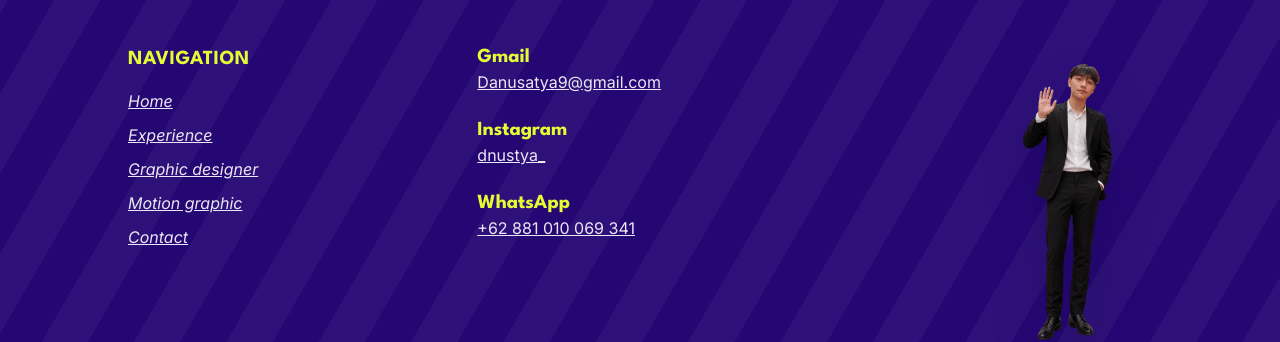
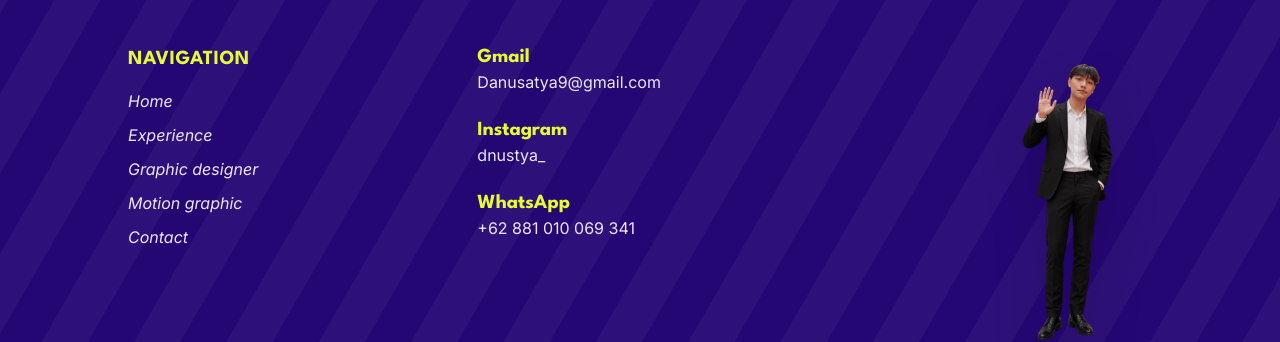
Before and after one commit to RayhanDev9/portfolio-danu, a React (Vite) app: page /portfolio-danu/experience in a window 1280 px wide. Shown: the part 1498-1840 px from the top of the page. Built offline with nearby package versions, Linux system fonts and the light colour scheme; a web font is replaced by a local one.

Commit message:
fix(footer): remove link underlines and add smooth scroll to top on navigation

```diff
--- a/src/components/layout/Footer.tsx
+++ b/src/components/layout/Footer.tsx
@@ -27,6 +27,10 @@
 ];
 
 export default function Footer() {
+  const handleScrollTop = () => {
+    window.scrollTo({ top: 0, left: 0, behavior: "smooth" });
+  };
+
   return (
     <footer
       id="footer"
@@ -62,7 +66,8 @@
                 <li key={link.href}>
                   <Link
                     to={link.href}
-                    className="font-sans italic underline text-white/90 text-sm sm:text-base hover:text-[#e5fc34] transition-colors duration-200"
+                    onClick={handleScrollTop}
+                    className="font-sans italic no-underline text-white/90 text-sm sm:text-base hover:text-[#e5fc34] transition-colors duration-200 inline-block"
                   >
                     {link.label}
                   </Link>
@@ -82,7 +87,7 @@
                   href={item.href}
                   target="_blank"
                   rel="noreferrer"
-                  className="font-sans text-sm sm:text-base text-white/90 underline hover:text-[#e5fc34] transition-colors duration-200 break-all"
+                  className="font-sans text-sm sm:text-base text-white/90 no-underline hover:text-[#e5fc34] transition-colors duration-200 break-all inline-block"
                 >
                   {item.value}
                 </a>
--- a/src/pages/RootLayout.tsx
+++ b/src/pages/RootLayout.tsx
@@ -1,7 +1,14 @@
-import { Outlet } from "react-router-dom";
+import { useEffect } from "react";
+import { Outlet, useLocation } from "react-router-dom";
 import Footer from "../components/layout/Footer";
 
 export default function RootLayout() {
+  const { pathname } = useLocation();
+
+  useEffect(() => {
+    window.scrollTo({ top: 0, left: 0, behavior: "smooth" });
+  }, [pathname]);
+
   return (
     <>
       <Outlet />
```
Also changed, not shown: 1 other file (tests, documents, lock files or other folders).
